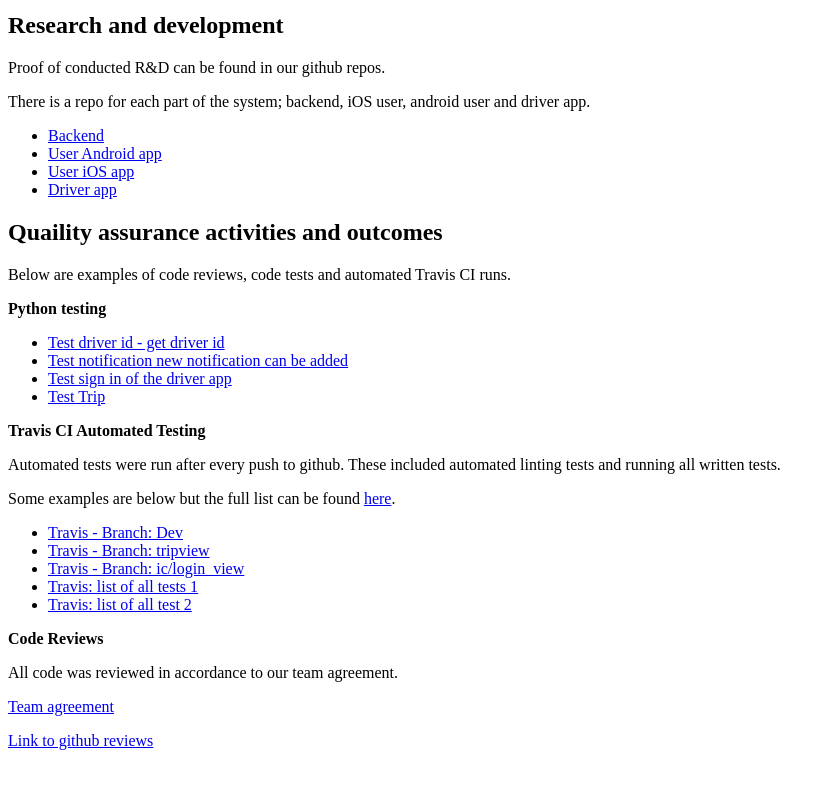
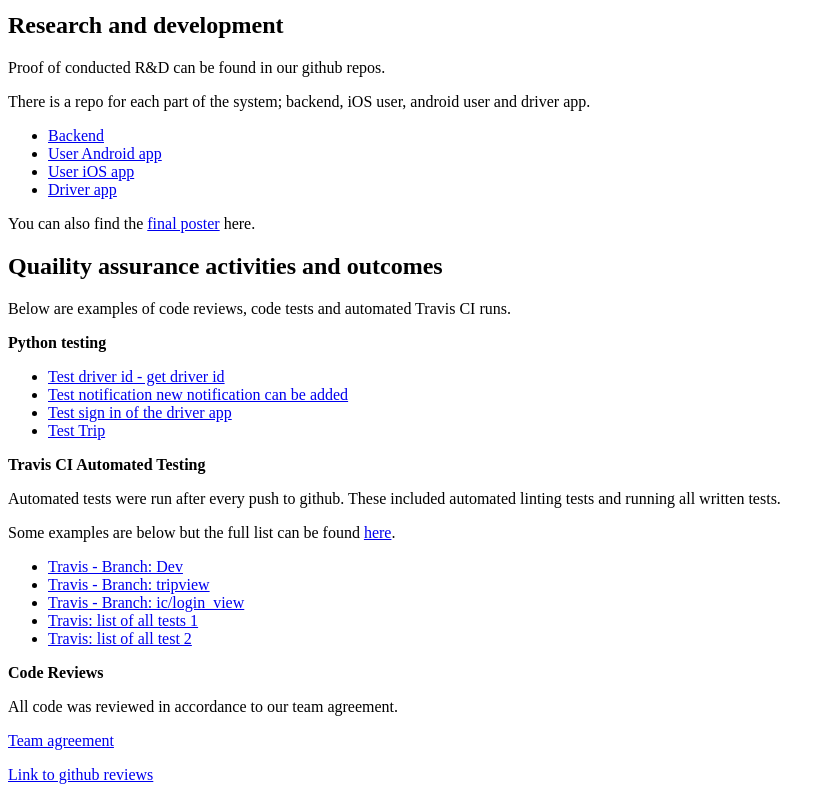
Before and after one commit to autlamps/tessera-evidence, a plain HTML site: page index.html in a window 1280 px wide. Shown: the part 1701-2501 px from the top of the page, without its empty margins (0-835 px from the left). Before the commit the page ends 2467 px from the top, so only its background shows below. Drawn offline with Linux system fonts and the light colour scheme.

Commit message:
added poster

```diff
--- a/index.html
+++ b/index.html
@@ -109,6 +109,7 @@
         <li><a href="https://github.com/autlamps/tessera-user-iOS" target="_blank">User iOS app</a></li>
         <li><a href="https://github.com/autlamps/tessera-driver" target="_blank">Driver app</a></li>
     </ul>
+    <p>You can also find the <a href="/rd/AUT Shuttle Ticketing System Poster.pdf">final poster</a> here.</p>
     <h2>Quaility assurance activities and outcomes</h2>
     <p>Below are examples of code reviews, code tests and automated Travis CI runs. </p>
     <b>Python testing</b>
```
Also changed, not shown: 2 other files.
